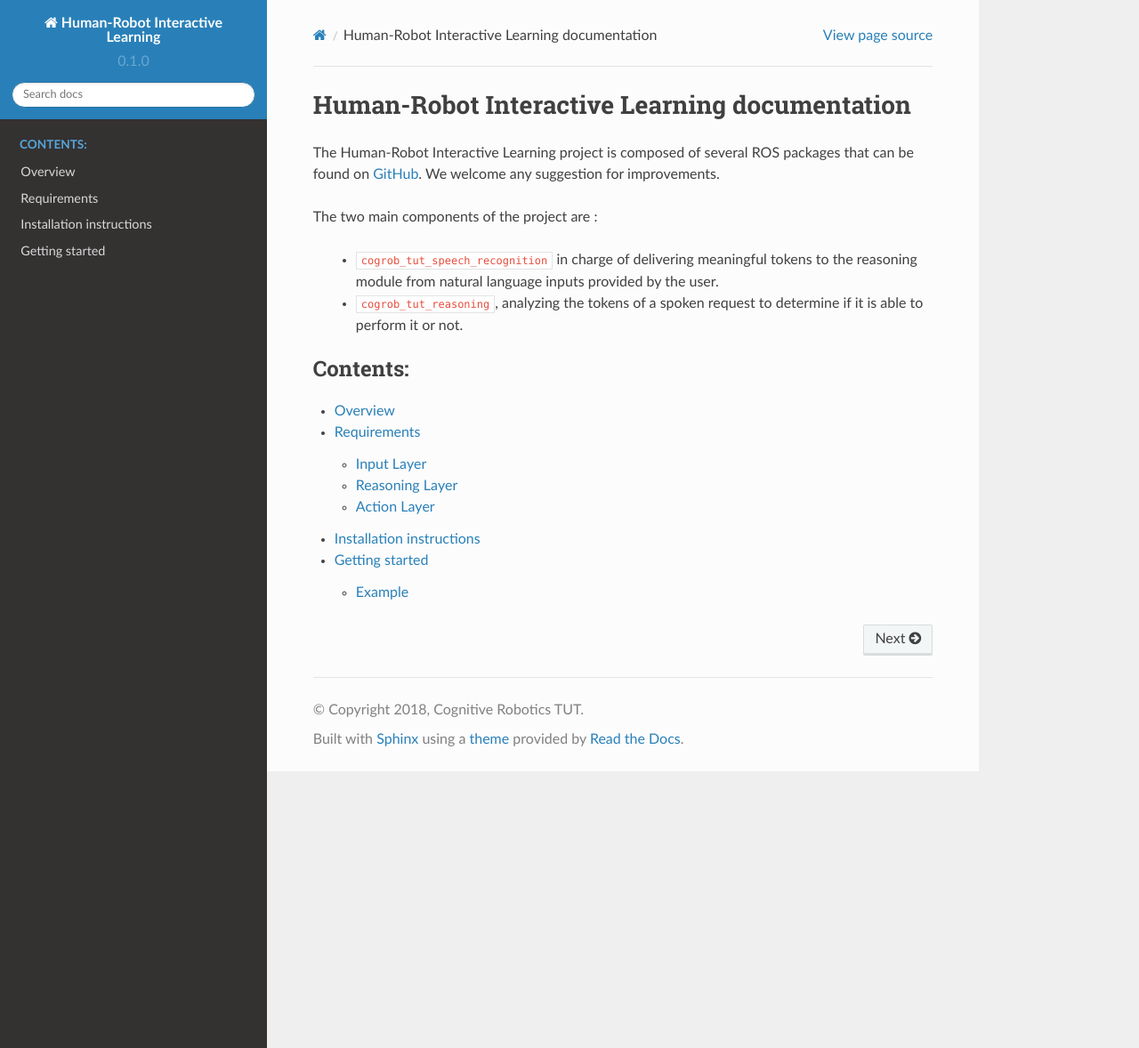
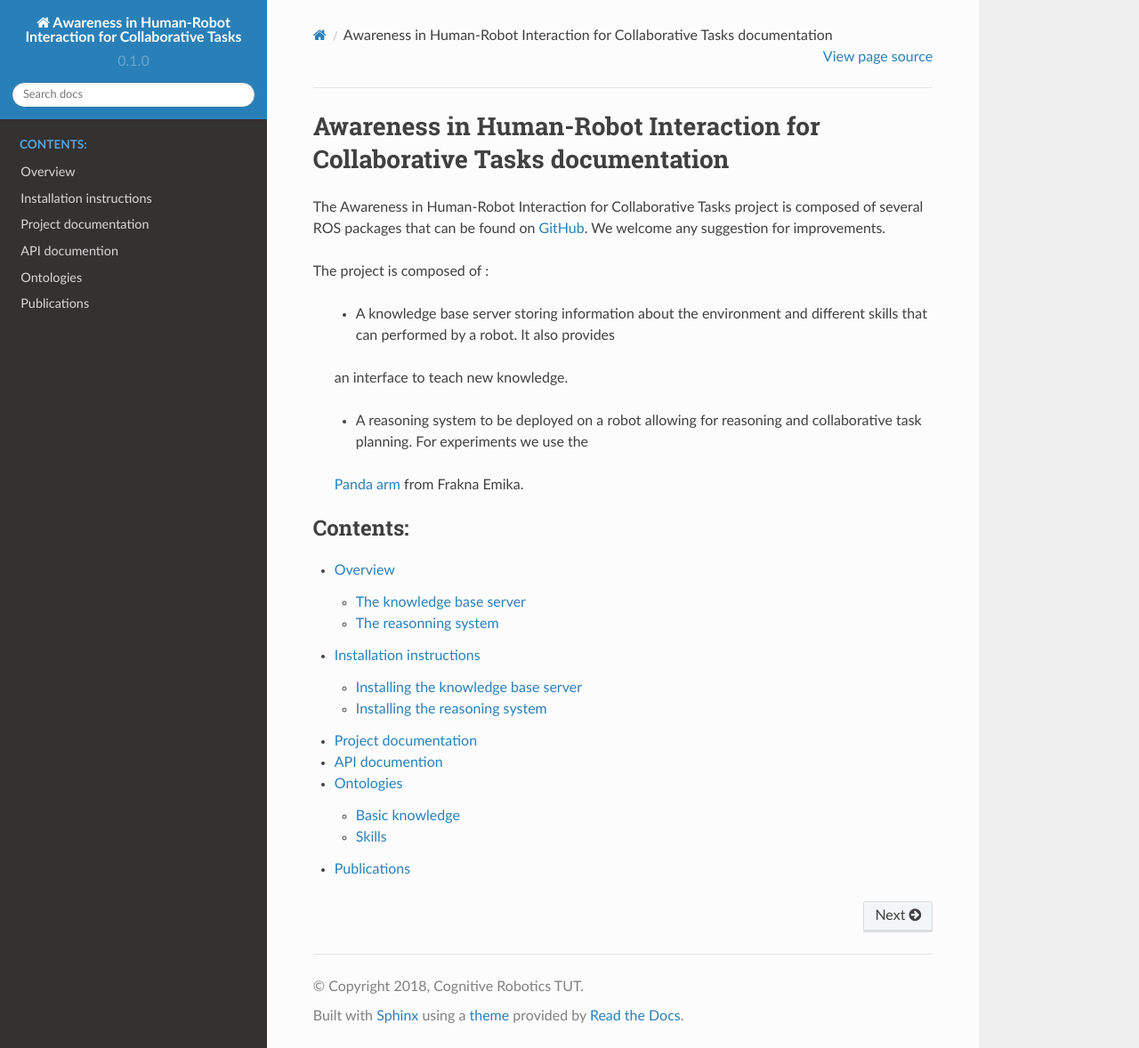
Before and after one commit to Zorrander/cogrob-tut-hri, a Sphinx documentation site: the page built from docs/source/index.rst, in a window 1280 px wide and 1178 px high. Shown: the whole window at 89% size. Built offline with Sphinx 7.4.7 and the Read the Docs theme 2.0.0, drawn with Linux system fonts in a browser that asks for light colours.

Commit message:
update documentation

```diff
--- /dev/null
+++ b/docs/source/API.rst
@@ -0,0 +1,6 @@
+API documention
+===============
+
+.. note::
+
+   The API documention of the following packages has been generated automatically.
--- a/docs/source/conf.py
+++ b/docs/source/conf.py
@@ -46,7 +46,7 @@ source_suffix = '.rst'
 master_doc = 'index'
 
 # General information about the project.
-project = u'Human-Robot Interactive Learning'
+project = u'Awareness in Human-Robot Interaction for Collaborative Tasks'
 copyright = u'2018, Cognitive Robotics TUT'
 author = u'Cognitive Robotics TUT'
 
--- /dev/null
+++ b/docs/source/demo.rst
@@ -0,0 +1,4 @@
+.. _demo:
+
+Demonstrating a new skills
+==========================
--- /dev/null
+++ b/docs/source/documentation.rst
@@ -0,0 +1,12 @@
+Project documentation
+=====================
+
+- :Getting started:`start`.
+
+- :Teaching a new skill:`teaching`.
+
+- :Demonstration of a new skill:`demo`.
+
+- :Interacting with the robot:`interaction`.
+
+- :Performing collaborative tasks:`performing`.
--- a/docs/source/index.rst
+++ b/docs/source/index.rst
@@ -3,24 +3,27 @@
    You can adapt this file completely to your liking, but it should at least
    contain the root `toctree` directive.
 
-Human-Robot Interactive Learning documentation
-============================================================
+Awareness in Human-Robot Interaction for Collaborative Tasks documentation
+==========================================================================
 
-The Human-Robot Interactive Learning project is composed of several ROS packages that can be found on
+The Awareness in Human-Robot Interaction for Collaborative Tasks project is composed of several ROS packages that can be found on
 `GitHub <https://github.com/Zorrander/cogrob-tut-hri>`_. We welcome any suggestion for improvements.
 
-The two main components of the project are :
+The project is composed of :
 
- * ``cogrob_tut_speech_recognition`` in charge of delivering meaningful tokens to the reasoning module from natural language inputs provided by the user.
+ * A knowledge base server storing information about the environment and different skills that can performed by a robot. It also provides
+ an interface to teach new knowledge.
 
- * ``cogrob_tut_reasoning``, analyzing the tokens of a spoken request to determine if it is able to perform it or not.
+ * A reasoning system to be deployed on a robot allowing for reasoning and collaborative task planning. For experiments we use the
+ `Panda arm <https://www.franka.de/>`_ from Frakna Emika.
 
 .. toctree::
    :maxdepth: 2
    :caption: Contents:
 
    overview
-   requirements
    installation
-   getting_started
+   documentation
+   API
+   ontologies
    publications
--- a/docs/source/installation.rst
+++ b/docs/source/installation.rst
@@ -1,9 +1,48 @@
 Installation instructions
 =========================
 
-This chapter describes how to install the reasoning system, and how to install the necessary dependencies.
+This chapter describes how to install the knowledge base server and the reasoning system to start teaching and
+performing tasks in collaboration with your robot.
 
 .. note::
 
-   Because this project has started for applications on the Care-O-Bot it is for now only provided for Ubuntu 14.04 LTS
-   and ROS Indigo. The following instructions might therefore only work in this environment.
+   Because for this project we use the Panda arm from Franka Emika we use ubuntu 16.04 together with ROS kinetic.
+   The following instructions might therefore only work in this environment.
+
+
+
+Installing the knowledge base server
+------------------------------------
+
+The knowledge base server has been developed with Flask. To get it properly running on your local machine please follow the
+instruction from the `Flask documentation <http://flask.pocoo.org/docs/1.0/installation/>`__.
+
+Once Flask is installed clone the ``robot-semweb`` repository from `GitHub <https://github.com/Zorrander/robot-semweb>`__ inside
+your environment::
+
+    git clone https://github.com/Zorrander/robot-semweb
+
+
+Installing the reasoning system
+-------------------------------
+
+After setting up ROS Kinetic, create a Catkin workspace in a directory of your choice:
+
+.. code-block:: shell
+
+    cd /path/to/desired/folder
+    mkdir -p catkin_ws/src
+    cd catkin_ws
+    source /opt/ros/kinetic/setup.sh
+    catkin_init_workspace src
+
+Then clone the ``cogrob-tut-hri`` repository from `GitHub <https://github.com/Zorrander/cogrob-tut-hri>`__::
+
+    git clone https://github.com/Zorrander/cogrob-tut-hri
+
+Build the packages:
+
+.. code-block:: shell
+
+    catkin_make
+    source devel/setup.sh
--- /dev/null
+++ b/docs/source/interacting.rst
@@ -0,0 +1,5 @@
+.. _interaction:
+
+
+Human robot Interaction
+=======================
--- a/docs/source/overview.rst
+++ b/docs/source/overview.rst
@@ -1,18 +1,47 @@
 Overview
 ========
 
-.. figure:: _static/system.png
+.. figure:: _static/system2.png
     :align: center
     :figclass: align-center
 
-    Schematic overview of the components.
+    General organization of the collaborative platform. Skill description occurs off-line and independently of the robot used. Operative knowledge is then demonstrated on-line. Finally the skills can be activated by natural language commands or through the GUI.
+
+
+The knowledge base server
+-------------------------
+
+.. figure:: _static/web_interface.png
+    :align: center
+    :figclass: align-center
+
+    Off-line web app allowing to describe new skills to the robot. The first step consists in naming the skill. The second step defines which command could activate it. Finally the different physical abilities involved in performing the skill can be specified. Our poll of predefined physical abilities is for now composed of picking, placing, and pouring.
+
+The reasonning system
+---------------------
+
+.. figure:: _static/execution_architecture.png
+    :align: center
+    :figclass: align-center
+
+    Our 3 layers approach allowing the robot to sense, think and act. The first layer listens for audio input from the environment. The second layer reasons about available skills and establish action plans. Finally the action layer handles the physical abilities implementations
+
+Solving amgiguities
+^^^^^^^^^^^^^^^^^^^
+
+.. figure:: _static/bulle.png
+    :align: center
+    :figclass: align-center
+
+    Grounding of a new symbol (spaghetti) in the knowledge base using human-robot interaction through natural language.
 
 The system presented here allows a human to make simple queries to a robot. If they are not understood the robot asks
 for explanations about the unknown symbol(s).
 
 The following use cases are considered for now :
 
- * Action is not understood. It needs to be defined with a sequence of actions already known.
+ * Action is not understood. It needs to be defined with a sequence of actions already known. It can also be related to a skill already know through
+ the command that would activate it.
 
  * Target is not understood. It can be defined either as a sub element or as an equivalent of a concept already known.
 
@@ -21,25 +50,11 @@ The following use cases are considered for now :
    The system is highly dependent on the quality of the inputs provided to the robot. It is thus important that you make sure
    whether your microphone is good enough or not.
 
+Collaborative task planning
+^^^^^^^^^^^^^^^^^^^^^^^^^^^
 
-The main components are:
+.. figure:: _static/plan1.png
+    :align: center
+    :figclass: align-center
 
-* ``cogrob_tut_speech_recognition`` It makes a bridge between the user and the reasoning components of the robot. Its features are :
-
-        * Speech to text conversion through Google's engine.
-
-        * Processes the sentence by isolating each word of the sentence and ignoring the irrelevant ones.
-
-        * Maintains a state machine updated after each perception which defines the different stages of the conversation.
-
-* ``cogrob_tut_reasoning`` It uses a Prolog based reasoning to analyze the tokens it received from the speech recognition module. It is composed of :
-
-        * **Knowledge base** containing information describing the environment, the robot, the different actions and targets. This information is stored in ontologies.
-
-        * **Prolog libraries** linking the data and the rest of the program and hence called before each read or write operation in the ontologies.
-
-        * **Grounding modules** that get activated when a teaching state is reached in the input layer.
-
-        * **Kernel** and main entity, its only role is to distribute the tasks to the other components and sends the output of the reasoning layer.
-
-        * **Data model** mirrors how the information is stored in the knowledge base. In other words it acts as a template that is used to shape the information from the code to the knowledge base or process it from the knowledge base to the code.
+    Plan made by the robot. In red is what will be performed by the robot and in blue what the human.
--- /dev/null
+++ b/docs/source/performing.rst
@@ -0,0 +1,4 @@
+.. _performing:
+
+Collaborative task planning
+===========================
--- a/docs/source/publications.rst
+++ b/docs/source/publications.rst
@@ -0,0 +1,6 @@
+Publications
+============
+
+
+- Human-Robot Interactive Learning Architecture using Ontologies and Symbol Manipulation (Alexandre Angleraud, Quentin Houbre, Ville Kyrki, Roel Pieters),
+In IEEE International Conference on Robot and Human Interactive Communication (ROMAN), 2018. (Accepted for publication.)
--- /dev/null
+++ b/docs/source/teaching.rst
@@ -0,0 +1,5 @@
+.. _teaching:
+
+
+Teaching a new skill
+====================
```
Also changed, not shown: docs/source/getting_started.rst (+2 -13 lines), docs/source/ontologies.rst (added, +16 -0 lines), docs/source/_static/execution_architecture.png (added), docs/source/_static/plan1.png (added), docs/source/_static/system.png (deleted), docs/source/_static/system2.png (added), docs/source/_static/web_interface.png (added).
